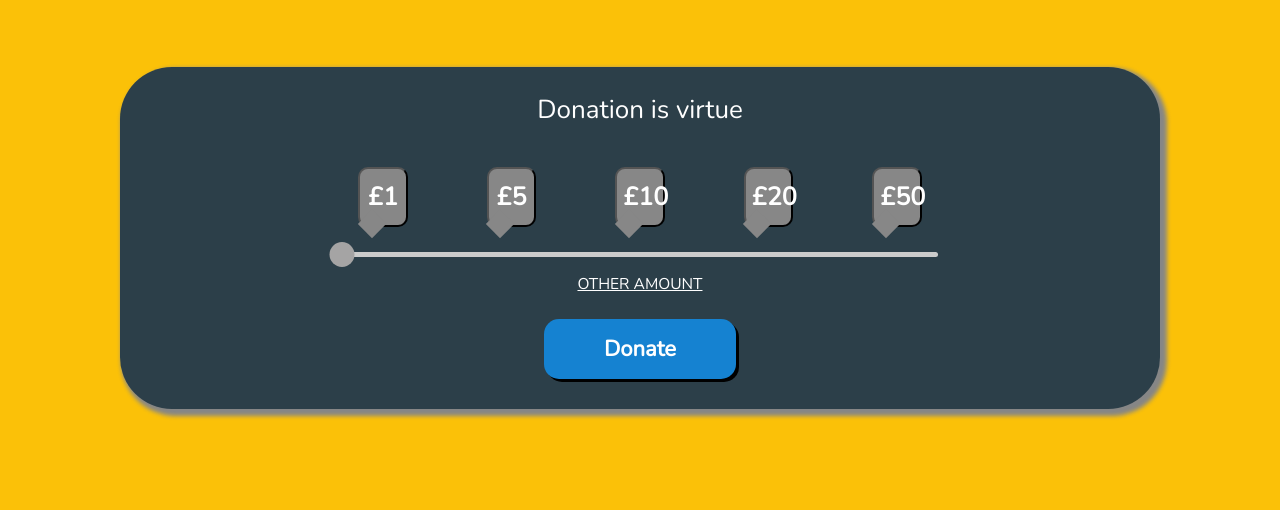
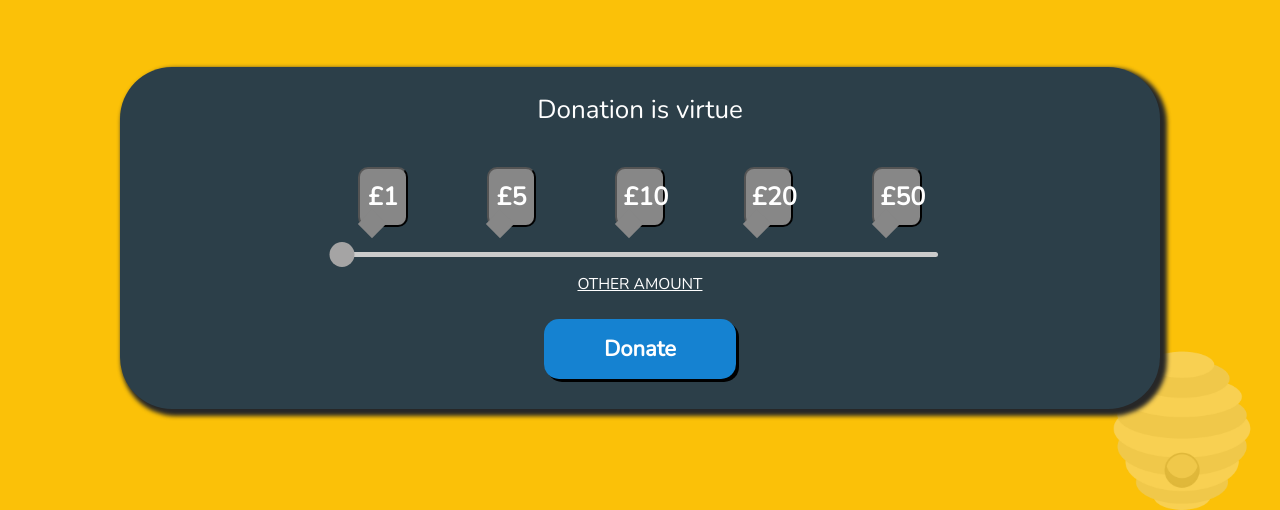
Before and after one commit to CharlyMannion/project-pollen-frontend, a React (Create React App) app: page / in a window 1280 px wide. Shown: the part 1898-2408 px from the top of the page. Built offline with nearby package versions, Linux system fonts and the light colour scheme; no server answers.

Commit message:
Add background image to the donation section

```diff
--- a/src/App.css
+++ b/src/App.css
@@ -547,7 +547,7 @@ input[type=text], select, textarea {
 
 button[type=submit] {
   color: white;
-    background-color: #1582D1;
+  background-color: #1582D1;
   padding: 12px 20px;
   border: none;
   border-radius: 4px;
@@ -562,9 +562,12 @@ button[type=submit] {
 
 .donation-selection {
   background-color: #FBC108;
+  background-image: url("./images/backround_pollen_2.png"), url("./images/backround_pollen_1.png");
+  background-position: left top, right bottom;
+  background-repeat: no-repeat;
+  background-size: 16%, 15%;
   display: flex;
   flex-direction: column;
-  align-items: left;
   justify-content: center;
   font-size: calc(10px + 2vmin);
   color: white;
@@ -586,7 +589,7 @@ button[type=submit] {
   font-size: calc(10px + 2vmin);
   color: white;
   text-align: center;
-  box-shadow: 4px 4px 4px 3px rgb(134, 134, 134);
+  box-shadow: 4px 4px 4px 3px rgb(39, 39, 39);
 }
 
 .donation-greetings p{
```
